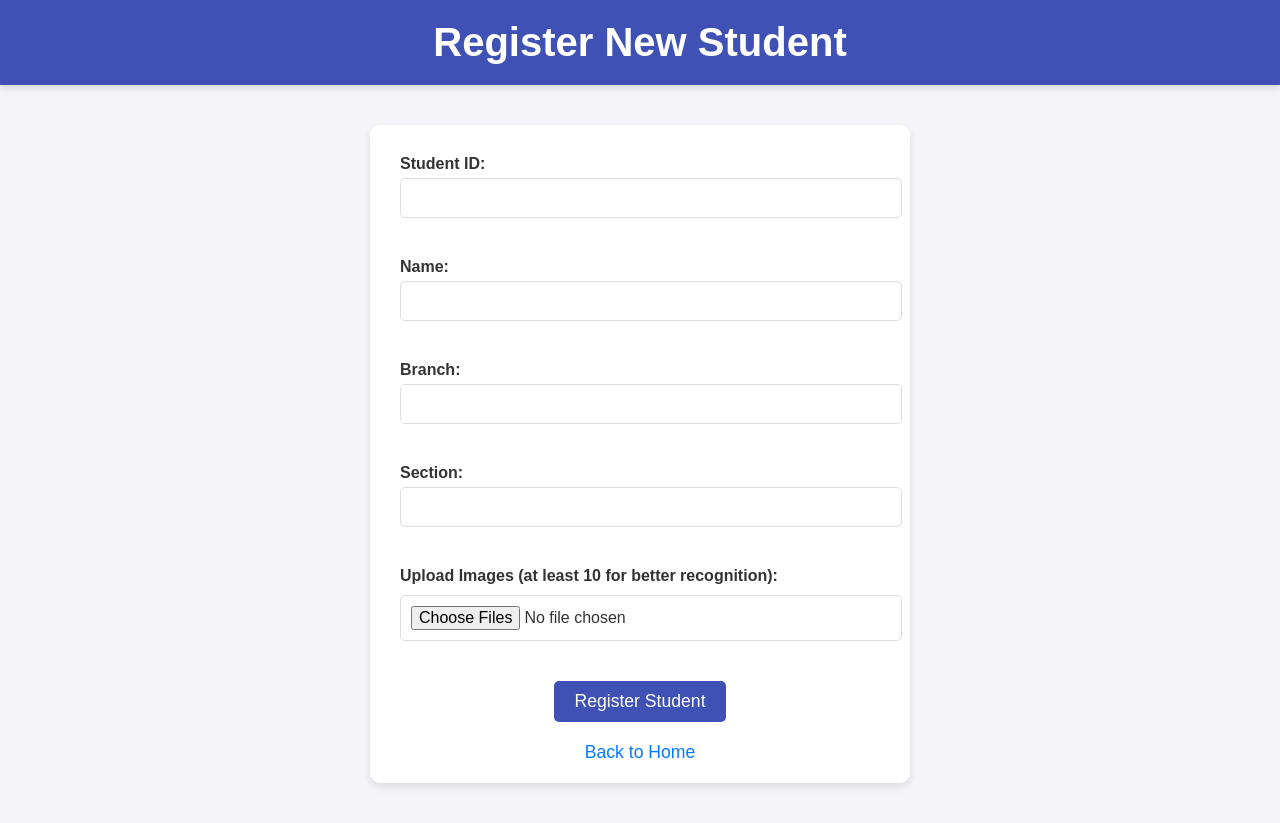
After one commit to YogeswaraRao-07/final_project, a Flask app: page /register in a window 1280 px wide. The commit adds this page. Run offline with Flask 3, Linux system fonts and the light colour scheme.

Commit message:
Your description of the changes

```diff
--- a/app.py
+++ b/app.py
@@ -9,24 +9,35 @@ def index():
     # Renders the index.html page (home page)
     return render_template('index.html')
 
+@app.route('/register')
+def register():
+    return render_template('admin/register.html')
+
 @app.route('/admin')
 def admin():
     # Renders the admin.html page (admin panel)
-    return render_template('/final_project/admin/templates/admin.html')
+    return render_template('admin/admin.html')
 
+@app.route('/select_class', methods=['GET', 'POST'])
 def select_class():
     if request.method == 'POST':
-        class_name = request.form['class_name']
-        room_number = request.form['room_number']
-        return render_template('/final_project/user/templates/get_attendance.html', class_name=class_name, room_number=room_number)
-    return render_template('/final_project/user/templates/select_class.html')
+        # Get form data
+        class_name = request.form.get('class_name')  # Safe access
+        room_number = request.form.get('room_number')  # Safe access
+
+        # Render get_attendance.html with the received data
+        return render_template('user/get_attendance.html', class_name=class_name, room_number=room_number)
+
+    # For GET request, render the select_class.html page
+    return render_template('user/select_class.html')
 
 @app.route('/get_attendance', methods=['POST'])
 def get_attendance():
     class_name = request.form['class_name']
     room_number = request.form['room_number']
-    return render_template('/final_project/user/templates/get_attendance.html', class_name=class_name, room_number=room_number)
+    return render_template('user/get_attendance.html', class_name=class_name, room_number=room_number)
 
+'''
 @app.route('/user')
 def user():
     # Renders the user dashboard page (you can create this page as needed)
@@ -36,6 +47,7 @@ def user():
 def student():
     # Renders the student page (you can create this page as needed)
     return render_template('student.html')
+'''
 
 if __name__ == "__main__":
     app.run(debug=True)
--- /dev/null
+++ b/static/css/register.css
@@ -0,0 +1,106 @@
+/* General Styles */
+body {
+    font-family: Arial, sans-serif;
+    margin: 0;
+    padding: 0;
+    background-color: #f4f4f9;
+    color: #333;
+    text-align: center;
+}
+
+header {
+    background-color: #3f51b5;
+    color: white;
+    padding: 20px 0;
+    box-shadow: 0 4px 6px rgba(0, 0, 0, 0.1);
+}
+
+h1 {
+    margin: 0;
+    font-size: 2.5em;
+}
+
+main {
+    margin: 40px auto;
+    padding: 20px;
+    max-width: 500px;
+    background-color: white;
+    border-radius: 10px;
+    box-shadow: 0 4px 8px rgba(0, 0, 0, 0.1);
+}
+
+.success-message {
+    color: #3f51b5;
+    font-weight: bold;
+    margin-bottom: 15px;
+}
+
+.form-group {
+    padding: 10px;
+    margin-bottom: 20px;
+    text-align: left;
+}
+
+label {
+    display: block;
+    font-weight: bold;
+    margin-bottom: 5px;
+}
+
+input[type="text"] {
+    width: 100%;
+    padding: 10px;
+    border: 1px solid #ddd;
+    border-radius: 5px;
+    font-size: 1em;
+}
+
+input[type="text"]:focus {
+    outline: none;
+    border-color: #3f51b5;
+    box-shadow: 0 0 5px rgba(76, 175, 80, 0.5);
+}
+
+.register-button {
+    background-color: #3f51b5;
+    color: white;
+    border: none;
+    padding: 10px 20px;
+    border-radius: 5px;
+    cursor: pointer;
+    font-size: 1.1em;
+    margin-top: 10px;
+}
+
+.register-button:hover {
+    background-color: #3f51b5;
+}
+
+.back-link {
+    display: block;
+    margin-top: 20px;
+    text-decoration: none;
+    color: #007BFF;
+    font-size: 1.1em;
+}
+
+.back-link:hover {
+    color: #0056b3;
+    text-decoration: none;
+}
+
+input[type="file"] {
+    border: 1px solid #ddd;
+    padding: 10px;
+    border-radius: 5px;
+    width: 100%;
+    font-size: 1em;
+    margin-top: 5px;
+    cursor: pointer;
+}
+
+input[type="file"]:focus {
+    outline: none;
+    border-color: #3f51b5;
+    box-shadow: 0 0 5px rgba(76, 175, 80, 0.5);
+}
--- a/admin/templates/admin.html
+++ b/templates/admin/admin.html
@@ -5,8 +5,7 @@
     <meta name="viewport" content="width=device-width, initial-scale=1.0">
     <title>Admin Panel</title>
     <!-- Link the external CSS file -->
-    <link rel="stylesheet" href="/admin/static/css/admin.css">
-    <script src="admin/templates/inner-methods/generateModel.js" ></script>
+    <link rel="stylesheet" href="{{ url_for('static', filename='css/admin.css') }}">
 </head>
 <body>
     <!-- Header Section -->
--- /dev/null
+++ b/templates/admin/register.html
@@ -0,0 +1,51 @@
+<!DOCTYPE html>
+<html lang="en">
+<head>
+    <meta charset="UTF-8">
+    <meta name="viewport" content="width=device-width, initial-scale=1.0">
+    <title>Register Student</title>
+    <link rel="stylesheet" href="{{ url_for('static', filename='css/register.css') }}">
+</head>
+<body>
+    <header>
+        <h1>Register New Student</h1>
+    </header>
+
+    <main>
+        {% if success %}
+            <div class="success-message">Student registered and images uploaded successfully!</div>
+        {% endif %}
+
+        <form method="POST" action="/register" enctype="multipart/form-data">
+            <div class="form-group">
+                <label for="student_id">Student ID:</label>
+                <input type="text" id="student_id" name="student_id" required>
+            </div>
+
+            <div class="form-group">
+                <label for="name">Name:</label>
+                <input type="text" id="name" name="name" required>
+            </div>
+
+            <div class="form-group">
+                <label for="branch">Branch:</label>
+                <input type="text" id="branch" name="branch" required>
+            </div>
+
+            <div class="form-group">
+                <label for="section">Section:</label>
+                <input type="text" id="section" name="section" required>
+            </div>
+
+            <div class="form-group">
+                <label for="images">Upload Images (at least 10 for better recognition):</label>
+                <input type="file" id="images" name="images" accept="image/*" multiple required>
+            </div>
+
+            <button type="submit" class="register-button">Register Student</button>
+        </form>
+
+        <a href="/final_project/templates/index.html" class="back-link">Back to Home</a>
+    </main>
+</body>
+</html>
--- a/user/templates/get_attendance.html
+++ b/templates/user/get_attendance.html
@@ -4,7 +4,7 @@
     <meta charset="UTF-8">
     <meta name="viewport" content="width=device-width, initial-scale=1.0">
     <title>Attendance for {{ class_name }} - {{ room_number }}</title>
-    <link rel="stylesheet" href="../static/css/class.css">
+    <link rel="stylesheet" href="{{ url_for('static', filename='css/get_attendance.css') }}">
 </head>
 <body>
     <header>
--- a/user/templates/select_class.html
+++ b/templates/user/select_class.html
@@ -4,7 +4,7 @@
     <meta charset="UTF-8">
     <meta name="viewport" content="width=device-width, initial-scale=1.0">
     <title>Select Class</title>
-    <link rel="stylesheet" href="../static/css/class.css">
+    <link rel="stylesheet" href="{{ url_for('static', filename='css/get_attendance.css') }}">
 </head>
 <body>
     <header>
@@ -13,7 +13,7 @@
 
     <main>
         <section>
-            <form action="/get_attendance" method="POST">
+            <form action="{{ url_for('select_class') }}">
                 <div class="item1">
                     <label for="class_name">Class Name:</label>
                     <select name="class_name" id="class_name">
@@ -41,7 +41,7 @@
                 </div>
                 <br />
                 <br />
-                <a href="get_attendance.html">Get Attendance</a>
+                <a href="{{ url_for('get_attendance') }}">Get Attendance</a>
             </form>
         </section>
     </main>
```
Also changed, not shown: static/css/index.css (renamed from static/css/styles.css, +56 -0 lines), templates/index.html (+7 -3 lines), static/css/admin.css (renamed from admin/static/css/admin.css), static/css/get_attendance.css (renamed from user/static/css/class.css).
